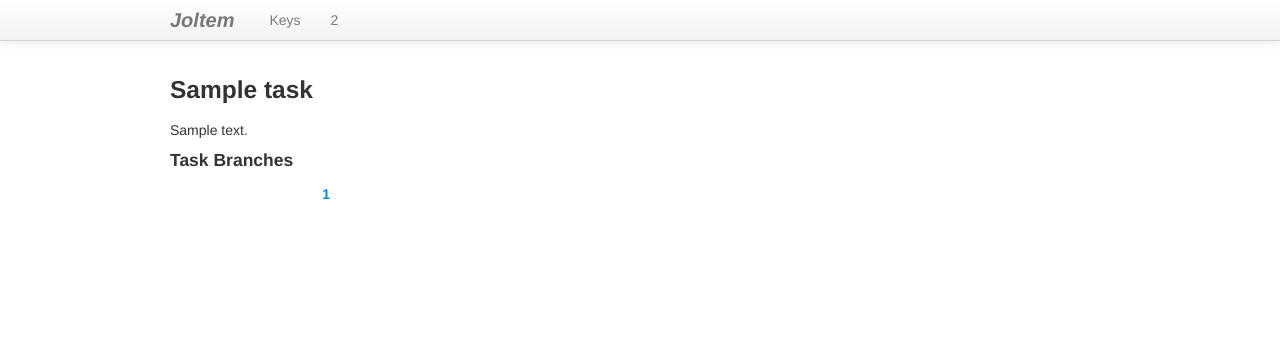
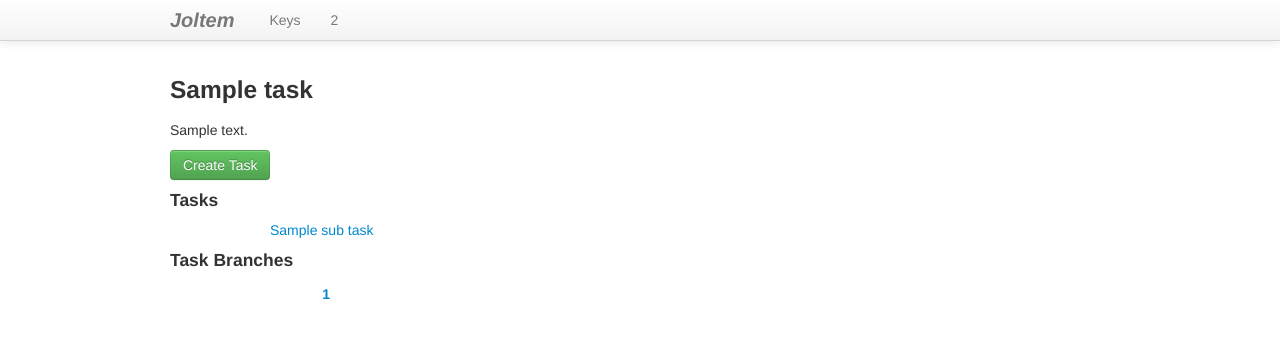
Before and after one commit to emil2k/joltem, a Django app: template task/templates/task/task.html in a window 1280 px wide. Shown: the top 338 px of the page. Run offline with Django 3.2, Linux system fonts and the light colour scheme; tables that the repository leaves empty hold one stand-in row (values such as "Sample post"); the template is opened without the code that fills it: values that come from a table or form of the project are taken from there, most other values are stand-ins (such as "Sample title", 1, 10 or a date in 2020); some libraries are stand-ins or nearby versions.

Commit message:
Creating and displaying of sub tasks.

```diff
--- a/task/templates/task/new_task.html
+++ b/task/templates/task/new_task.html
@@ -1,11 +1,14 @@
 {% extends 'joltem/base.html' %}
 {% block content %}
     <h4>New Task</h4>
+    {% if parent %}
+        <h5 class="muted">for <a href="{% url 'project:task:task' project.name parent.id %}">{{ parent.title }}</a></h5>
+    {% endif %}
     <form method="post">
         {% csrf_token %}
         <p>
             <input class="span8" type="text" name="title" placeholder="Task title." /><br/>
-            <textarea class="span8" rows=3 name="description" placeholder="Task description."></textarea><br/>
+            <textarea class="span8" rows=5 name="description" placeholder="Task description."></textarea><br/>
             <button class="btn btn-success" name="action" value="create_task">Create</button>
         </p>
         <hr/>
--- a/task/templates/task/task.html
+++ b/task/templates/task/task.html
@@ -3,10 +3,19 @@
 {% block content %}
     <h3>{{ task.title }}</h3>
     <p>{{ task.description }}</p>
+    <p><a class="btn btn-success" href="{% url 'project:task:new_task' project.name task.id %}">Create Task</a></p>
+    {% if sub_tasks %}
+        <h4>Tasks</h4>
+        {% for sub_task in sub_tasks %}
+            <p class="offset1"><a href="{% url 'project:task:task' project.name sub_task.id %}">{{ sub_task.title }}</a></p>
+        {% endfor %}
+    {% endif %}
+    {% if task.taskbranch_set.all %}
         <h4>Task Branches</h4>
         {% for task_branch in task.taskbranch_set.all %}
             <dl class="dl-horizontal">
                 <dt><a href="{% url 'project:task:task_branch' project.name task.id task_branch.id %}">{{ task_branch.id }}</a></dt>
             </dl>
         {% endfor %}
+    {% endif %}
 {% endblock %}
--- a/task/urls.py
+++ b/task/urls.py
@@ -3,7 +3,7 @@ from task import views
 
 urlpatterns = patterns(
     '',
-    url(r'^new/$', views.new_task, name='new_task'),
+    url(r'^(?:(?P<parent_task_id>(\d)+)/)?new/$', views.new_task, name='new_task'),
     url(r'^(?P<task_id>(\d)+)/$', views.task, name='task'),
     url(r'^(?P<task_id>(\d)+)/(?P<task_branch_id>(\d)+)/$', views.task_branch, name='task_branch'),
 )
```
Also changed, not shown: task/views.py (+14 -3 lines). Lines whose indentation alone changed are shown as unchanged.
